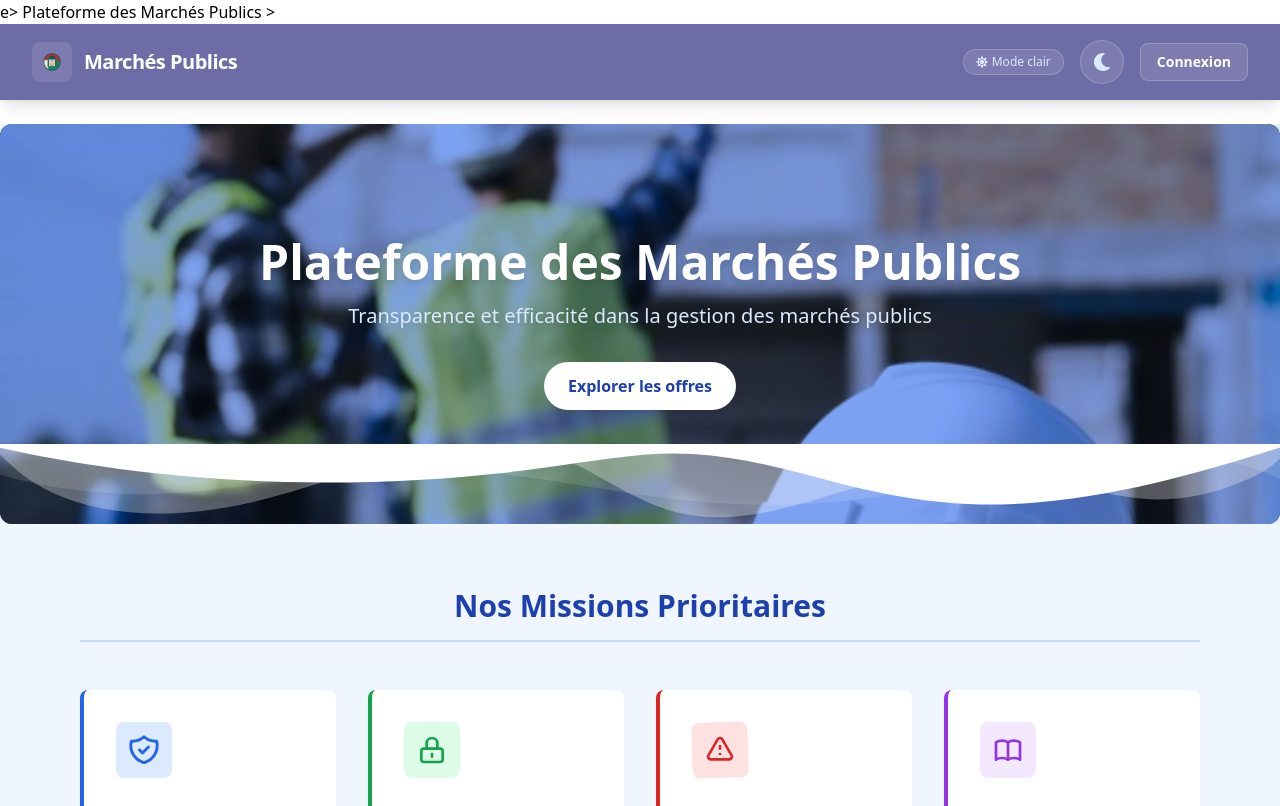
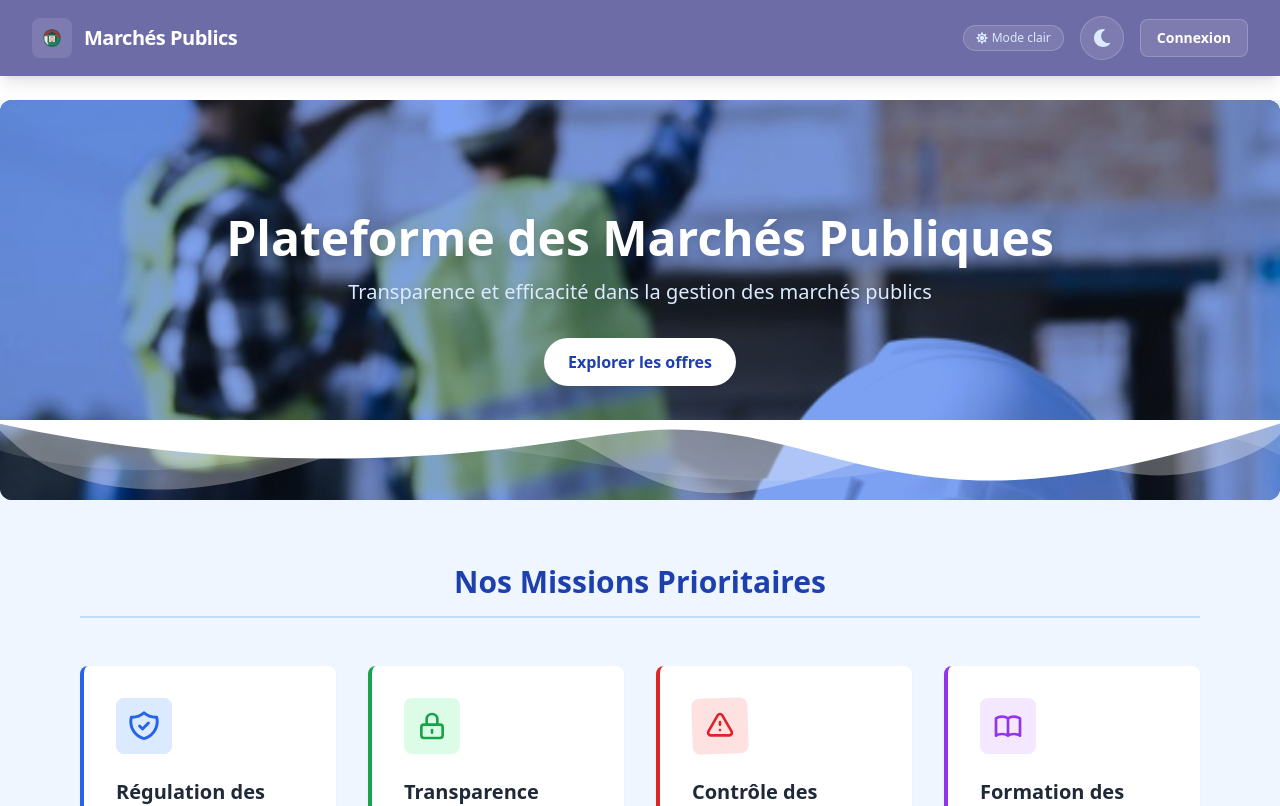
Before and after one commit to Arotoky17/MarcherPub, a React (Create React App) app in the folder frontend/: page / in a window 1280 px wide. Shown: the top 806 px of the page. Built offline with nearby package versions, Linux system fonts and the light colour scheme; no server answers.

Commit message:
amelioration

```diff
--- a/frontend/public/index.html
+++ b/frontend/public/index.html
@@ -11,12 +11,12 @@
     <meta name="viewport" content="width=device-width, initial-scale=1.0" />
     <meta name="theme-color" content="#000000" />
 
-    <title>    Plateforme des Marchés Publics</title>
+
   </head>
-  <body>e>    Plateforme des Marchés Publics</title>
-    <noscript>Vous devez activer JavaScript pour voir cette application.</noscript>>
+  <body>
+
     <div id="root"></div>
-  </body>activer JavaScript pour voir cette application.</noscript>
-</html>id="root"></div>
   </body>
 </html>
+  </body>
+</html>
--- a/frontend/src/Pages/Home/Accueil.jsx
+++ b/frontend/src/Pages/Home/Accueil.jsx
@@ -105,7 +105,7 @@ const Home = () => {
             variants={slideUp}
             className="text-4xl md:text-5xl font-bold mb-4 text-white drop-shadow-lg"
           >
-            Plateforme des Marchés Publics
+            Plateforme des Marchés Publiques
           </motion.h1>
           <motion.p
             variants={slideUp}
```
